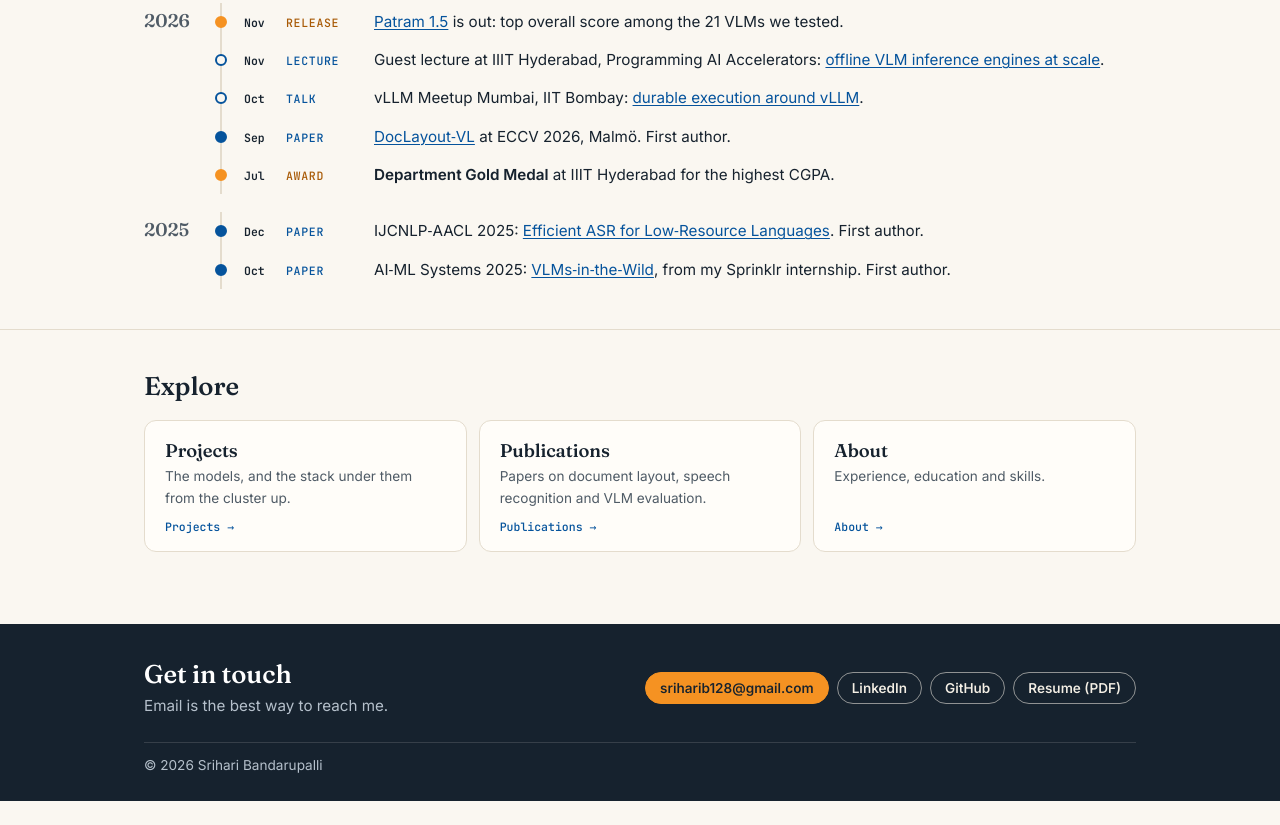
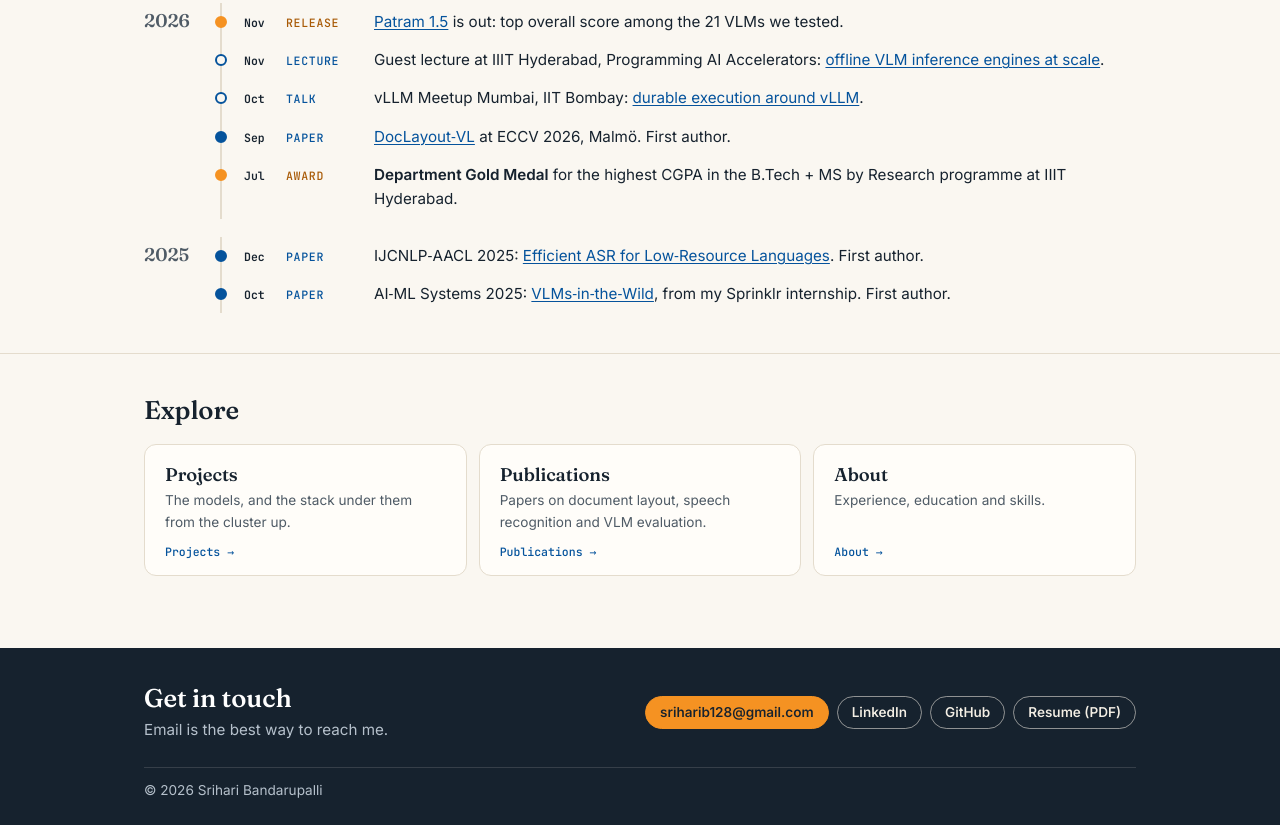
Before and after one commit to sriharib128/portfolio, a plain HTML site: page index.html in a window 1280 px wide. Shown: the part 1169-1994 px from the top of the page. Before the commit the page ends 1970 px from the top, so only its background shows below. Drawn offline with Linux system fonts and the light colour scheme.

Commit message:
Name the degree programme in the gold medal news item
Co-Authored-By: Claude Opus 5.5 <noreply@anthropic.com>

```diff
--- a/index.html
+++ b/index.html
@@ -95,7 +95,7 @@
             <li class="k-talk"><p class="tl-meta"><time datetime="2026-11-05">Nov</time><span>Lecture</span></p><p>Guest lecture at IIIT Hyderabad, Programming AI Accelerators: <a href="https://sriharib128.github.io/programming-for-ai-lecture/">offline VLM inference engines at scale</a>.</p></li>
             <li class="k-talk"><p class="tl-meta"><time datetime="2026-10-24">Oct</time><span>Talk</span></p><p>vLLM Meetup Mumbai, IIT Bombay: <a href="https://sriharib128.github.io/patram-ingest-slides/">durable execution around vLLM</a>.</p></li>
             <li class="k-paper"><p class="tl-meta"><time datetime="2026-09">Sep</time><span>Paper</span></p><p><a href="https://doclayoutvl.github.io/">DocLayout&#8209;VL</a> at ECCV 2026, Malmö. First author.</p></li>
-            <li class="k-award"><p class="tl-meta"><time datetime="2026-07">Jul</time><span>Award</span></p><p><b>Department Gold Medal</b> at IIIT Hyderabad for the highest CGPA.</p></li>
+            <li class="k-award"><p class="tl-meta"><time datetime="2026-07">Jul</time><span>Award</span></p><p><b>Department Gold Medal</b> for the highest CGPA in the B.Tech + MS by Research programme at IIIT Hyderabad.</p></li>
           </ol>
         </div>
         <div class="tl-year">
```
